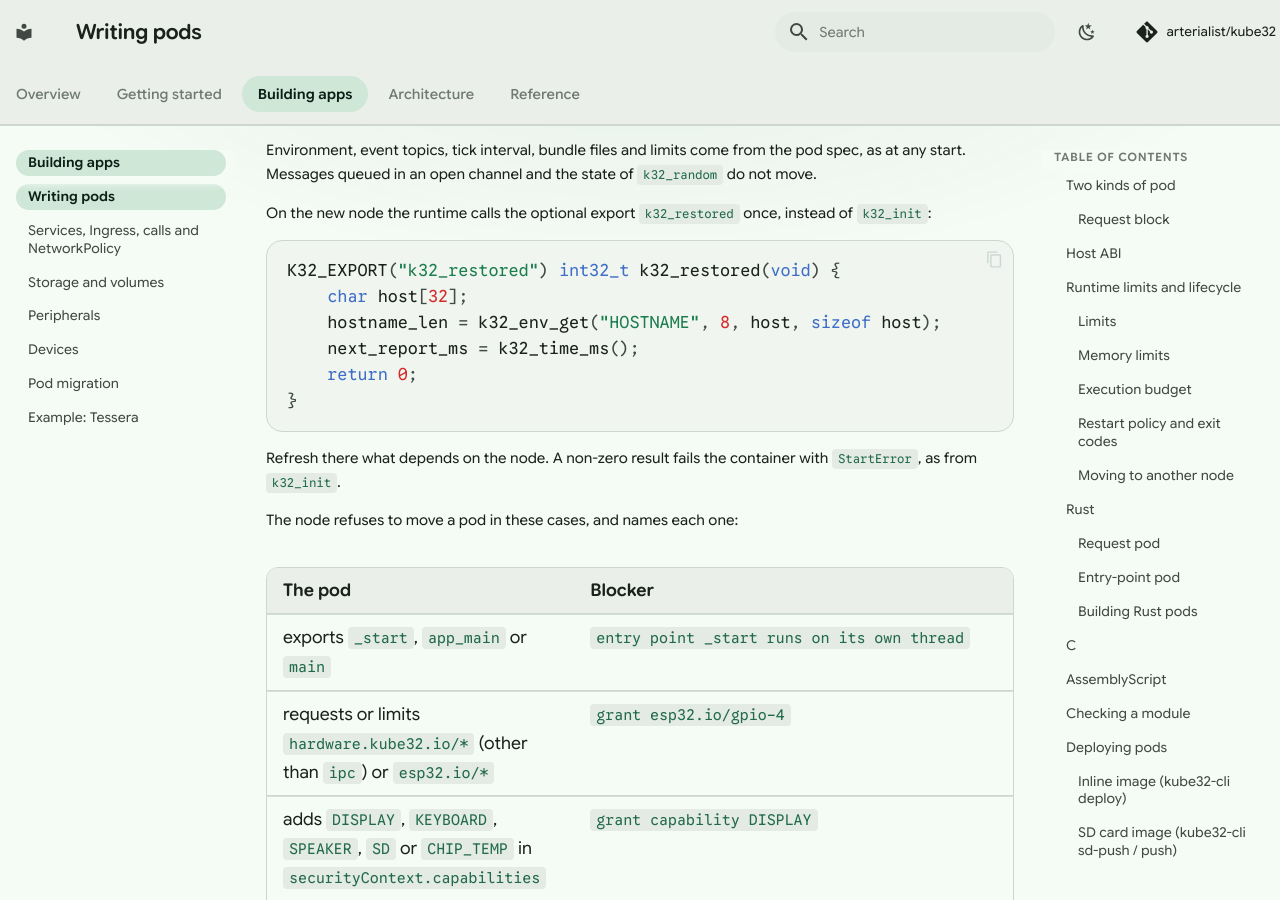
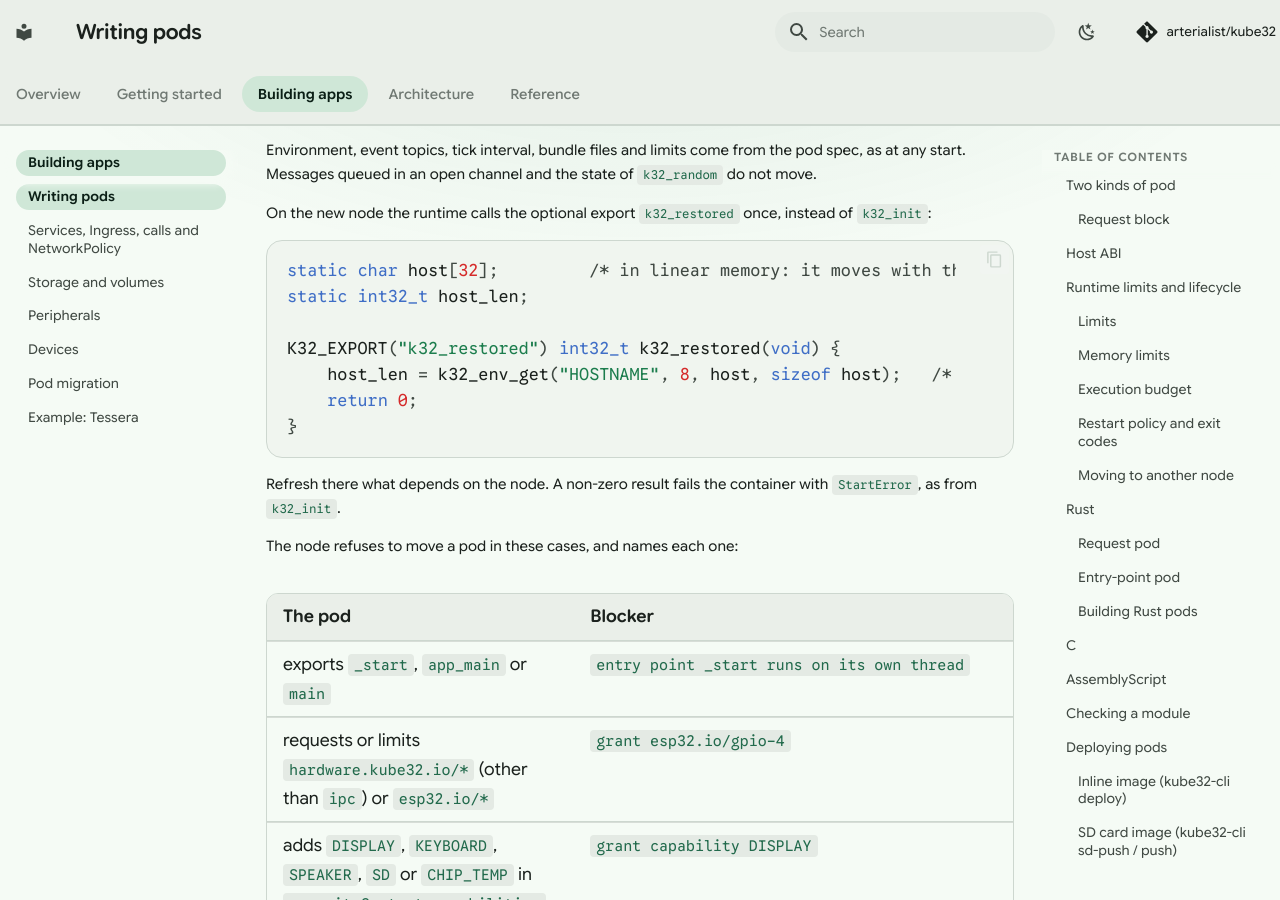
Before and after one commit to arterialist/kube32, an MkDocs documentation site: the page built from docs/app-development.md, in a window 1280 px wide and 900 px high, scrolled down 7123 px. Built offline with MkDocs 1.6.1 and Material for MkDocs 9.7.7, drawn with Linux system fonts in a browser that asks for light colours; comment, search, counter and statistics services are not loaded.

````diff
--- a/docs/app-development.md
+++ b/docs/app-development.md
@@ -126,10 +126,11 @@ Environment, event topics, tick interval, bundle files and limits come from the
 On the new node the runtime calls the optional export `k32_restored` once, instead of `k32_init`:
 
 ```c
+static char host[32];         /* in linear memory: it moves with the pod */
+static int32_t host_len;
+
 K32_EXPORT("k32_restored") int32_t k32_restored(void) {
-    char host[32];
-    hostname_len = k32_env_get("HOSTNAME", 8, host, sizeof host);   /* the pod may have a new name */
-    next_report_ms = k32_time_ms();                                  /* the clock continues */
+    host_len = k32_env_get("HOSTNAME", 8, host, sizeof host);   /* the new pod may have another name */
     return 0;
 }
 ```
````
Also changed, not shown: docs/api-reference.md (+1 -1 lines).
